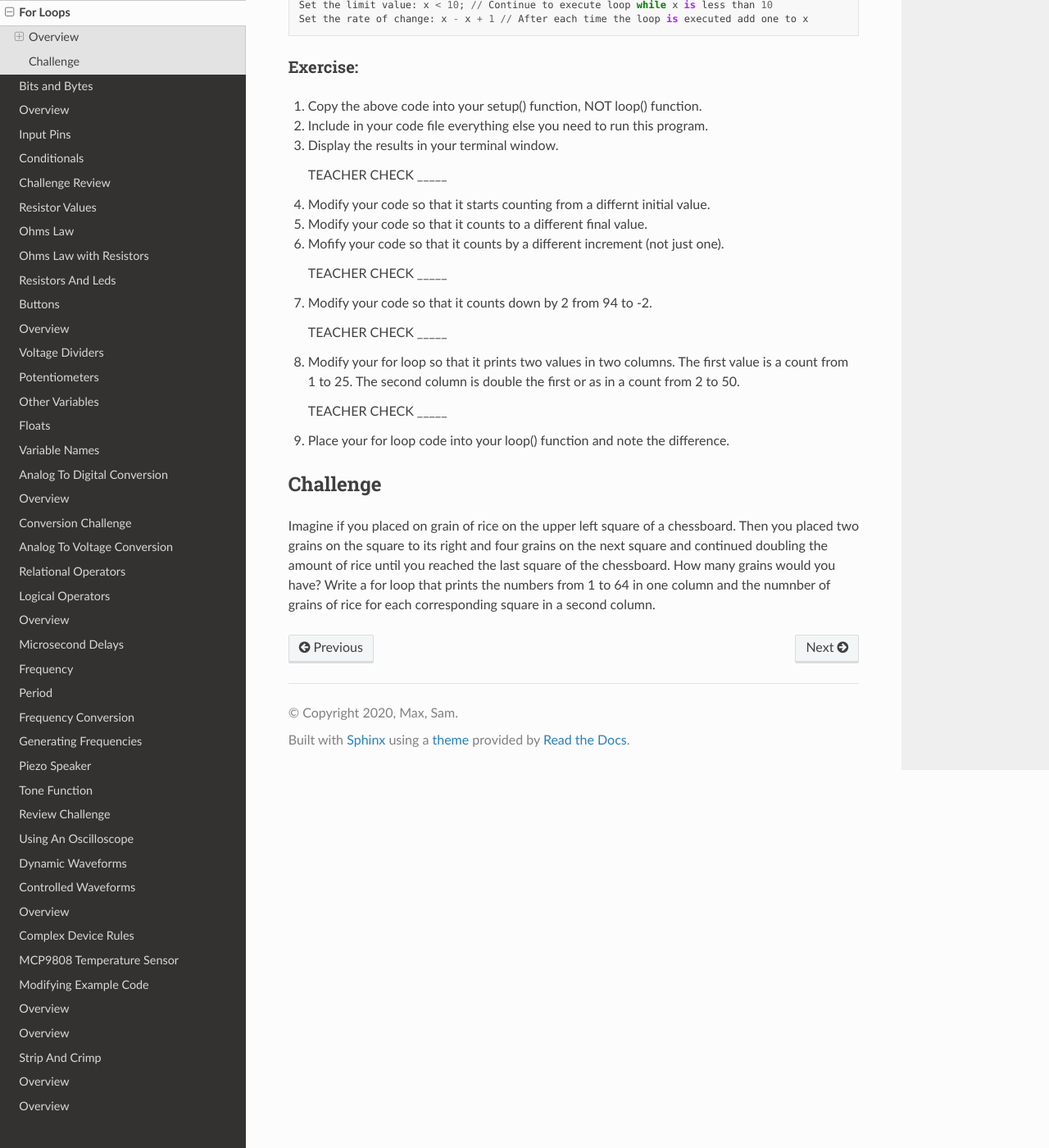
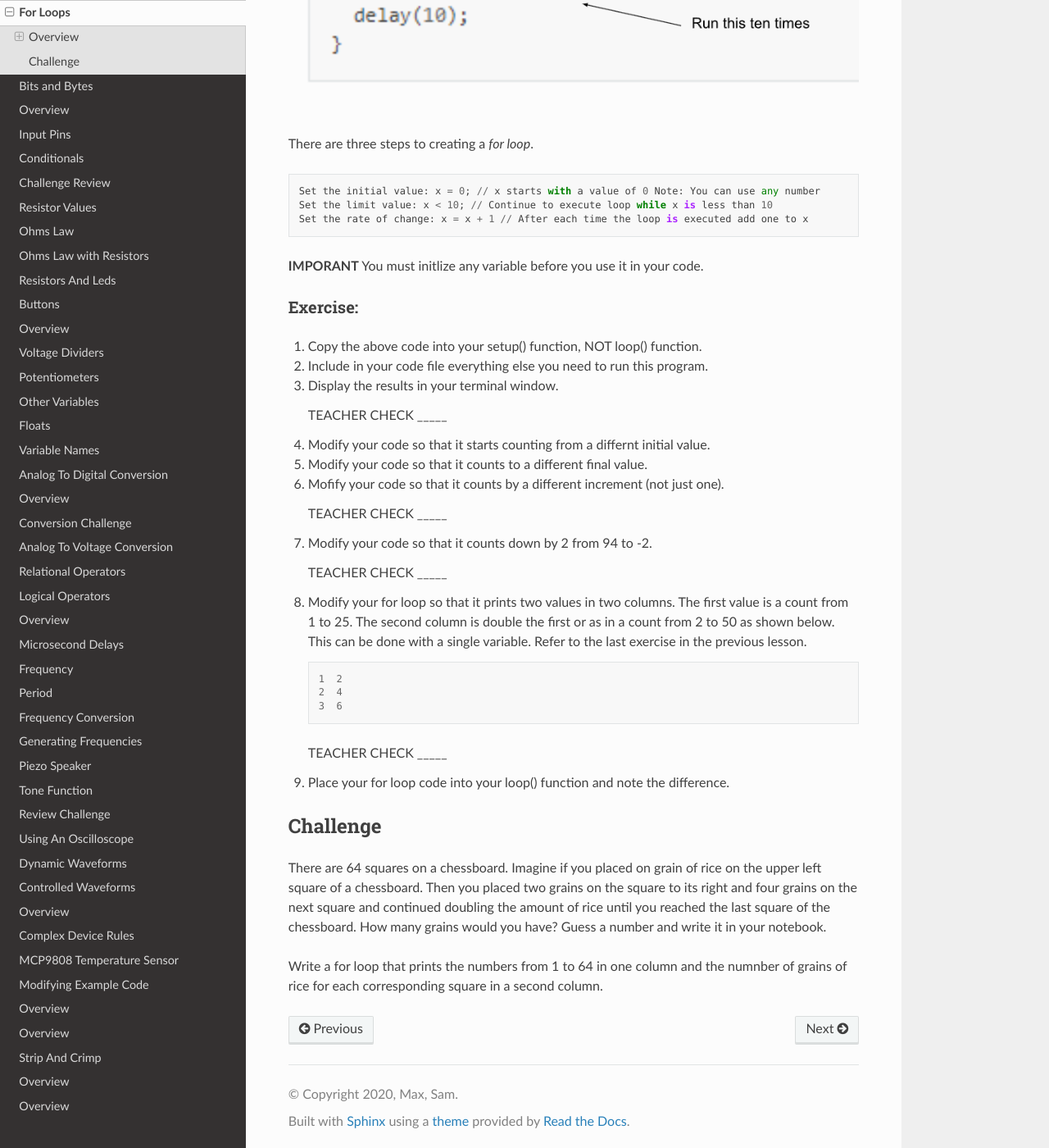
Before and after one commit to maxtkc/mvths-wiki, a Sphinx documentation site: the page built from docs/028a-for-loops.rst, in a window 1280 px wide and 1400 px high, scrolled down 557 px. Shown: the whole window at 82% size. Built offline with Sphinx 7.4.7 and the Read the Docs theme 2.0.0, drawn with Linux system fonts in a browser that asks for light colours; pages that are not in the unit, such as notebooks, are missing from menus; some of the changed text lies outside the part shown.

Commit message:
Update 028a-for-loops.rst

```diff
--- a/docs/028a-for-loops.rst
+++ b/docs/028a-for-loops.rst
@@ -6,12 +6,8 @@ Overview
 
 In this lesson, you will create *for loops*. *For loops* are one of the key features of any programming language. They allow you to increment or decrement a variable over a precise range of numbers. The following is a basic a example of a for loop that prints the numbers 0 to 9 in your terminal window. IMPORTANT: A *for loop* should be placed inside one of your functions, either setup or loop. They are not functions and cannot stand on their own in your code.
 
-.. code-block:: C
-
-  for (x = 0; x < 10; x = x + 1) {
-    Serial.println(x);
-    delay(10);
-  }
+.. image:: images/forloopwd2.PNG
+      :width: 800px
 
 There are three steps to creating a *for loop*.
 
@@ -19,7 +15,11 @@ There are three steps to creating a *for loop*.
 
    Set the initial value: x = 0; // x starts with a value of 0 Note: You can use any number
    Set the limit value: x < 10; // Continue to execute loop while x is less than 10
-   Set the rate of change: x - x + 1 // After each time the loop is executed add one to x
+   Set the rate of change: x = x + 1 // After each time the loop is executed add one to x
+
+**IMPORANT** You must initlize any variable before you use it in your code.
+
+
 
 Exercise:
 ~~~~~~~~~
@@ -40,7 +40,13 @@ Exercise:
 
    TEACHER CHECK \_\_\_\_\_
 
-#. Modify your for loop so that it prints two values in two columns. The first value is a count from 1 to 25. The second column is double the first or as in a count from 2 to 50.
+#. Modify your for loop so that it prints two values in two columns. The first value is a count from 1 to 25. The second column is double the first or as in a count from 2 to 50 as shown below. This can be done with a single variable. Refer to the last exercise in the previous lesson.
+
+   ::
+
+      1  2
+      2  4
+      3  6
 
    TEACHER CHECK \_\_\_\_\_
 
@@ -48,4 +54,6 @@ Exercise:
 
 Challenge
 ----------
-Imagine if you placed on grain of rice on the upper left square of a chessboard. Then you placed two grains on the square to its right and four grains on the next square and continued doubling the amount of rice until you reached the last square of the chessboard. How many grains would you have? Write a for loop that prints the numbers from 1 to 64 in one column and the numnber of grains of rice for each corresponding square in a second column.
+There are 64 squares on a chessboard. Imagine if you placed on grain of rice on the upper left square of a chessboard. Then you placed two grains on the square to its right and four grains on the next square and continued doubling the amount of rice until you reached the last square of the chessboard. How many grains would you have? Guess a number and write it in your notebook.
+
+Write a for loop that prints the numbers from 1 to 64 in one column and the numnber of grains of rice for each corresponding square in a second column.
```
